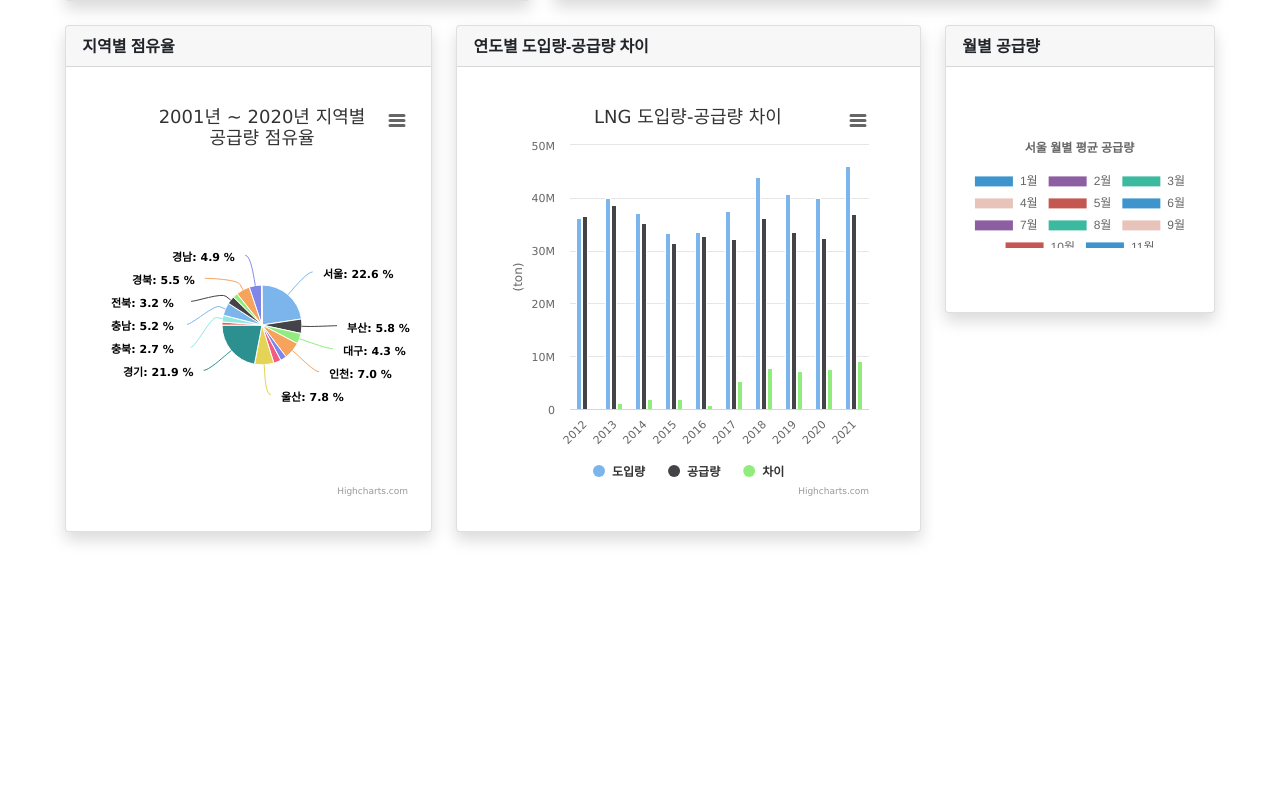
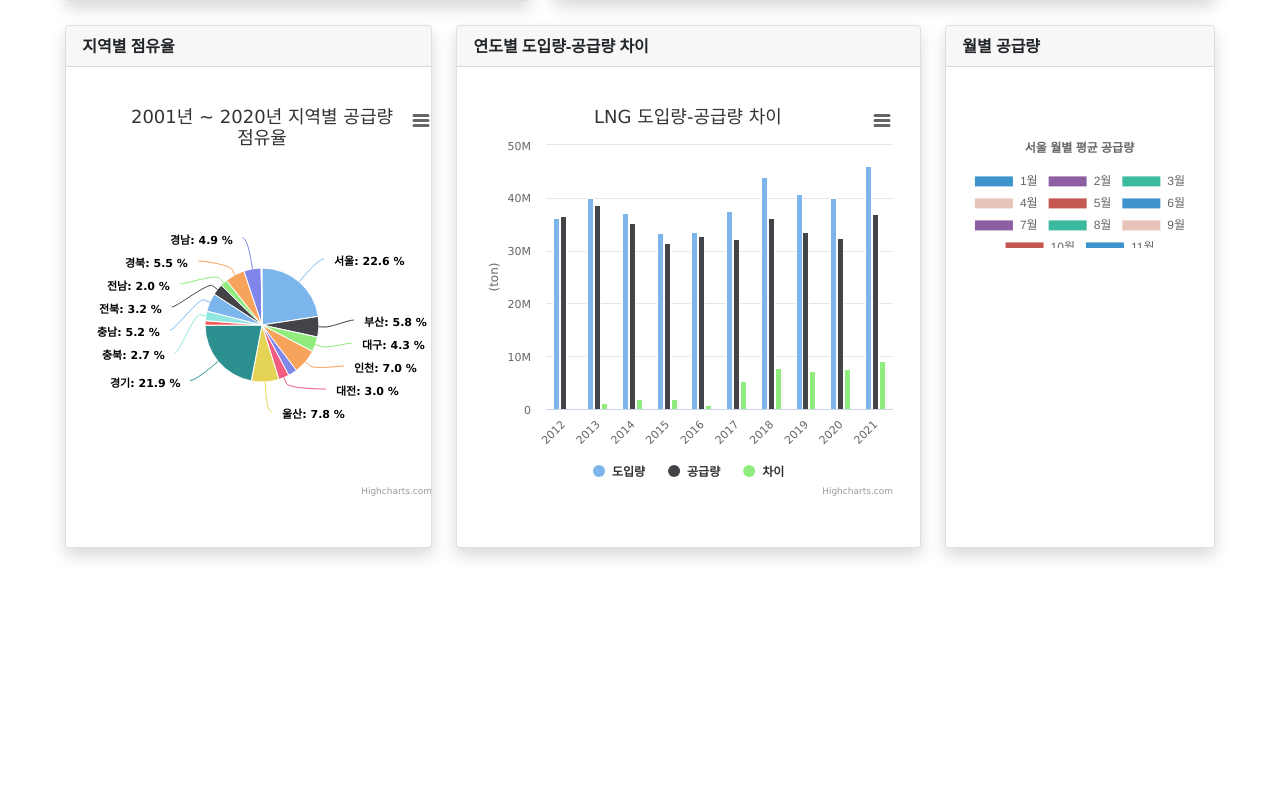
Before and after one commit to nijes/pr2_test, a Django app: page /supply/ in a window 1280 px wide. Shown: the part 954-1741 px from the top of the page. Run offline with Django 3.2, Linux system fonts and the light colour scheme; data comes from the database, SQL or seed files in the repository; some libraries are stand-ins or nearby versions.

Commit message:
'edit_cardbody_size'

```diff
--- a/predict_gas/templates/supply.html
+++ b/predict_gas/templates/supply.html
@@ -136,7 +136,7 @@
                                 <div class="card-header fs-6 fw-bold">
                                     월별 가스 공급량
                                 </div>
-                                <div class="card-body">
+                                <div class="card-body overflow-hidden">
                                     <!-- 지역, 기간 선택-->
                                     <div class="btn-toolbar my-3">
                                       <div class="btn-group ms-5 me-3 my-1" role="group" aria-label="First group">
@@ -200,7 +200,7 @@
                                     </div>
                                     <br><br>
                                     <!-- 기간에 따른 공급량 변화 그래프 -->
-                                    <figure class="highcharts-figure" style="width: 100%;">
+                                    <figure class="highcharts-figure overflow-hidden" style="width: 100%;">
                                         <div id="container1">
                                         </div>
                                     </figure>
@@ -219,9 +219,9 @@
                                 <div class="card-header fw-bold">
                                     지역별 점유율
                                 </div>
-                                <div class="card-body">
+                                <div class="card-body overflow-hidden" style="height: 30rem;">
                                     <!-- 지역별 공급량 점유율 그래프 -->
-                                    <figure class="highcharts-figure container-fluid">
+                                    <figure class="highcharts-figure">
                                             <div id="container2">
                                             </div>
                                     </figure>
@@ -235,9 +235,9 @@
                                 <div class="card-header fw-bold">
                                     연도별 도입량-공급량 차이
                                 </div>
-                                <div class="card-body">
+                                <div class="card-body overflow-hidden" style="height: 30rem;">
                                     <!-- 연도별 도입량 및 공급량 차이 그래프 -->
-                                    <figure class="highcharts-figure container-fluid">
+                                    <figure class="highcharts-figure">
                                             <div id="container3">
                                             </div>
                                     </figure>
@@ -251,7 +251,7 @@
                                 <div class="card-header fw-bold">
                                     월별 공급량
                                 </div>
-                                <div class="card-body">
+                                <div class="card-body overflow-hidden" style="height: 30rem;">
                                     <br><br>
                                     <!-- 월별 공급량 차이 그래프 -->
                                     <div id="graph-container">
```
